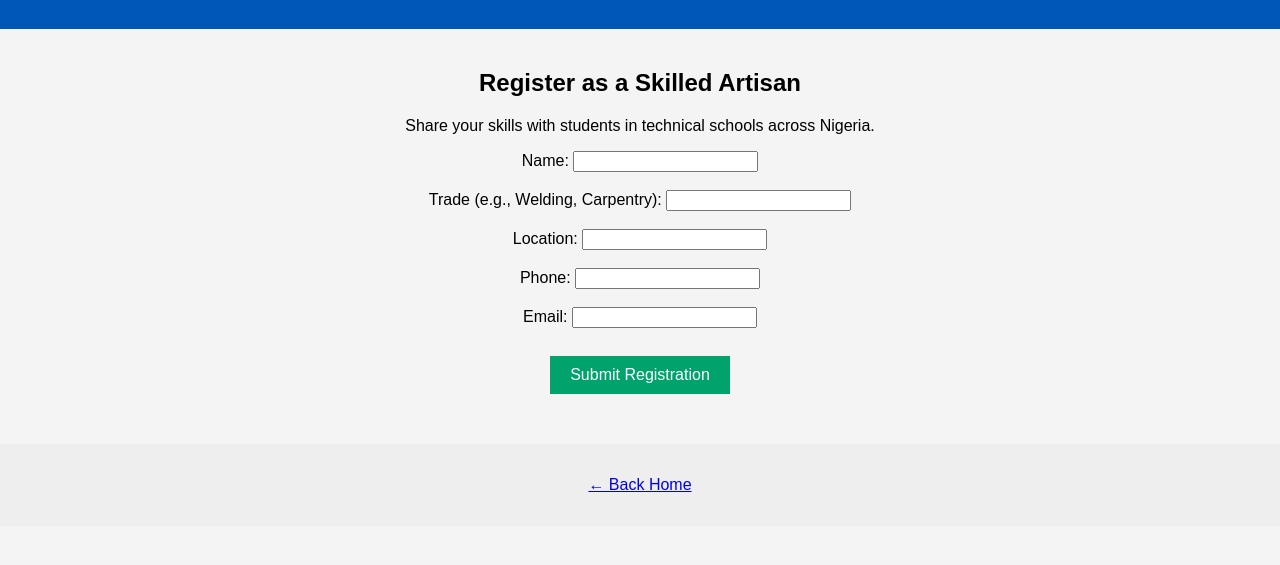
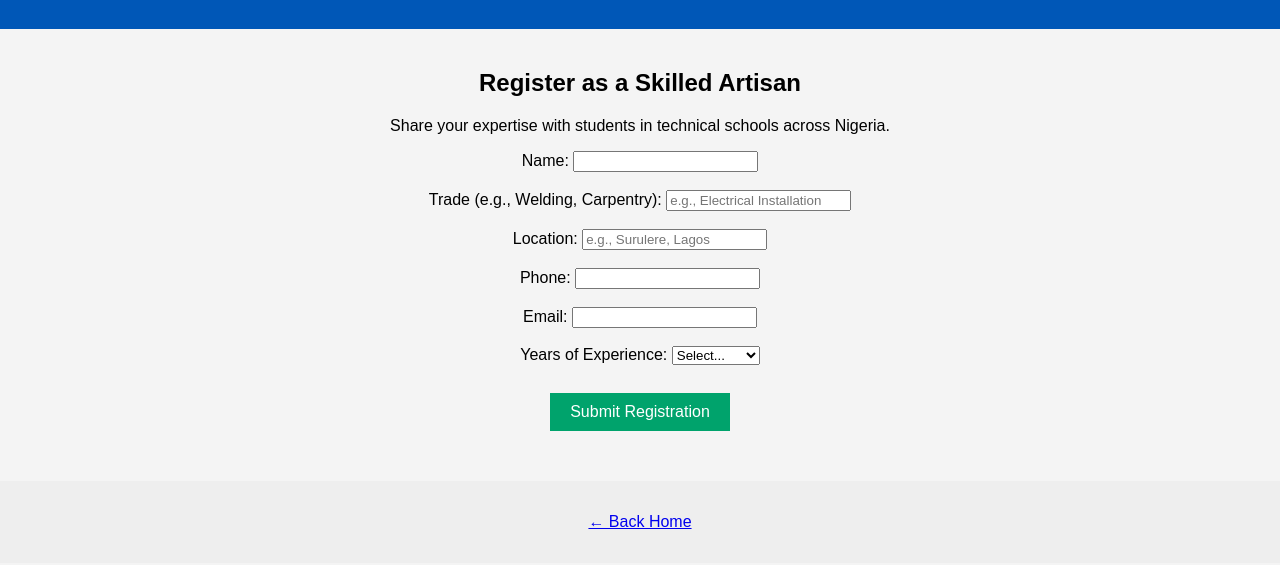
Before and after one commit to Hab-Ride/skillbridge-ng, a plain HTML site: page register-artisan.html in a window 1280 px wide. Shown: the part 117-682 px from the top of the page. Drawn offline with Linux system fonts and the light colour scheme.

Commit message:
Add Formspree form handling to register-artisan.html for artisan registration

```diff
--- a/register-artisan.html
+++ b/register-artisan.html
@@ -14,14 +14,27 @@
 
   <main>
     <h2>Register as a Skilled Artisan</h2>
-    <p>Share your skills with students in technical schools across Nigeria.</p>
+    <p>Share your expertise with students in technical schools across Nigeria.</p>
 
-    <form action="https://formspree.io/f/xvovqgzz" method="POST">
+    <form action="https://formspree.io/f/xblanovb" method="POST">
       <label>Name: <input type="text" name="name" required /></label><br/><br/>
-      <label>Trade (e.g., Welding, Carpentry): <input type="text" name="trade" required /></label><br/><br/>
-      <label>Location: <input type="text" name="location" required /></label><br/><br/>
+      <label>Trade (e.g., Welding, Carpentry):
+        <input type="text" name="trade" placeholder="e.g., Electrical Installation" required />
+      </label><br/><br/>
+      <label>Location:
+        <input type="text" name="location" placeholder="e.g., Surulere, Lagos" required />
+      </label><br/><br/>
       <label>Phone: <input type="tel" name="phone" required /></label><br/><br/>
-      <label>Email: <input type="email" name="email" required /></label><br/><br/>
+      <label>Email: <input type="email" name="email" /></label><br/><br/>
+      <label>Years of Experience:
+        <select name="experience" required>
+          <option value="">Select...</option>
+          <option value="1-3 years">1–3 years</option>
+          <option value="4-7 years">4–7 years</option>
+          <option value="8-10 years">8–10 years</option>
+          <option value="10+ years">10+ years</option>
+        </select>
+      </label><br/><br/>
       <button type="submit">Submit Registration</button>
     </form>
   </main>
```
